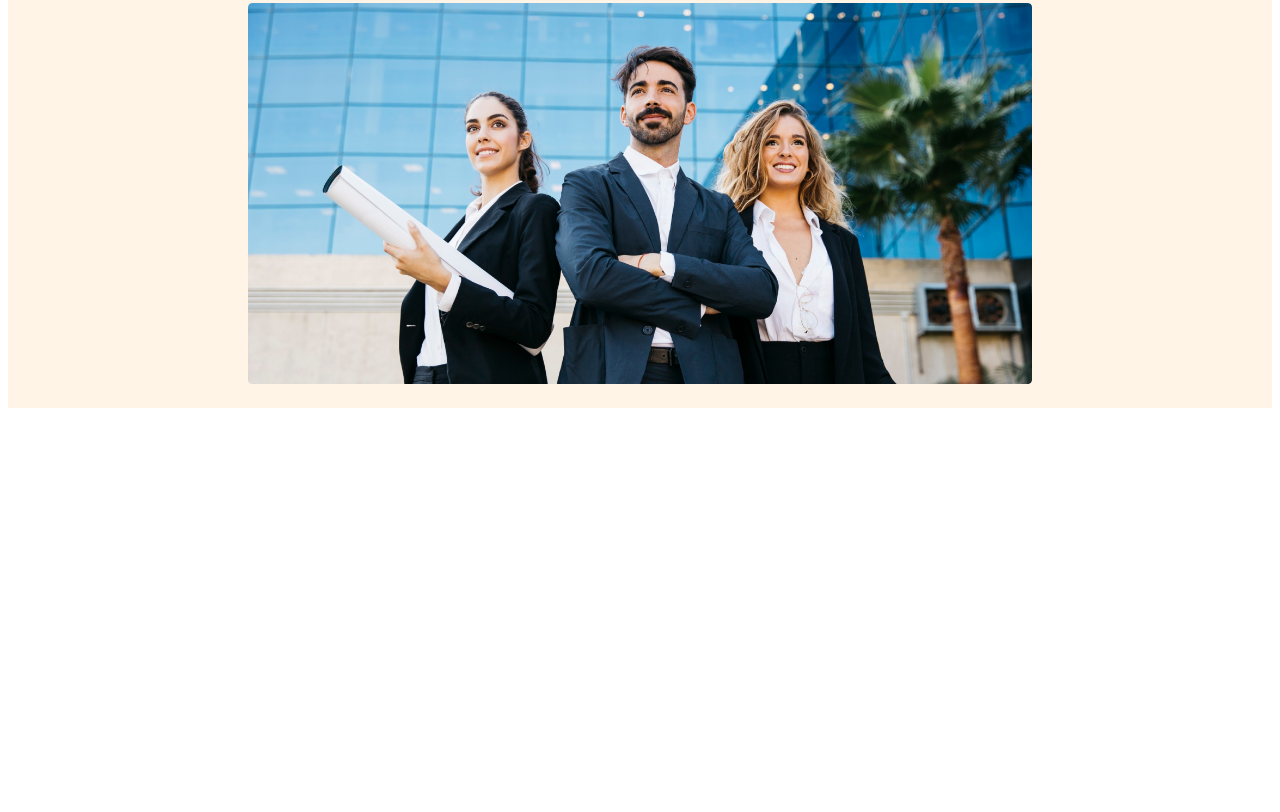
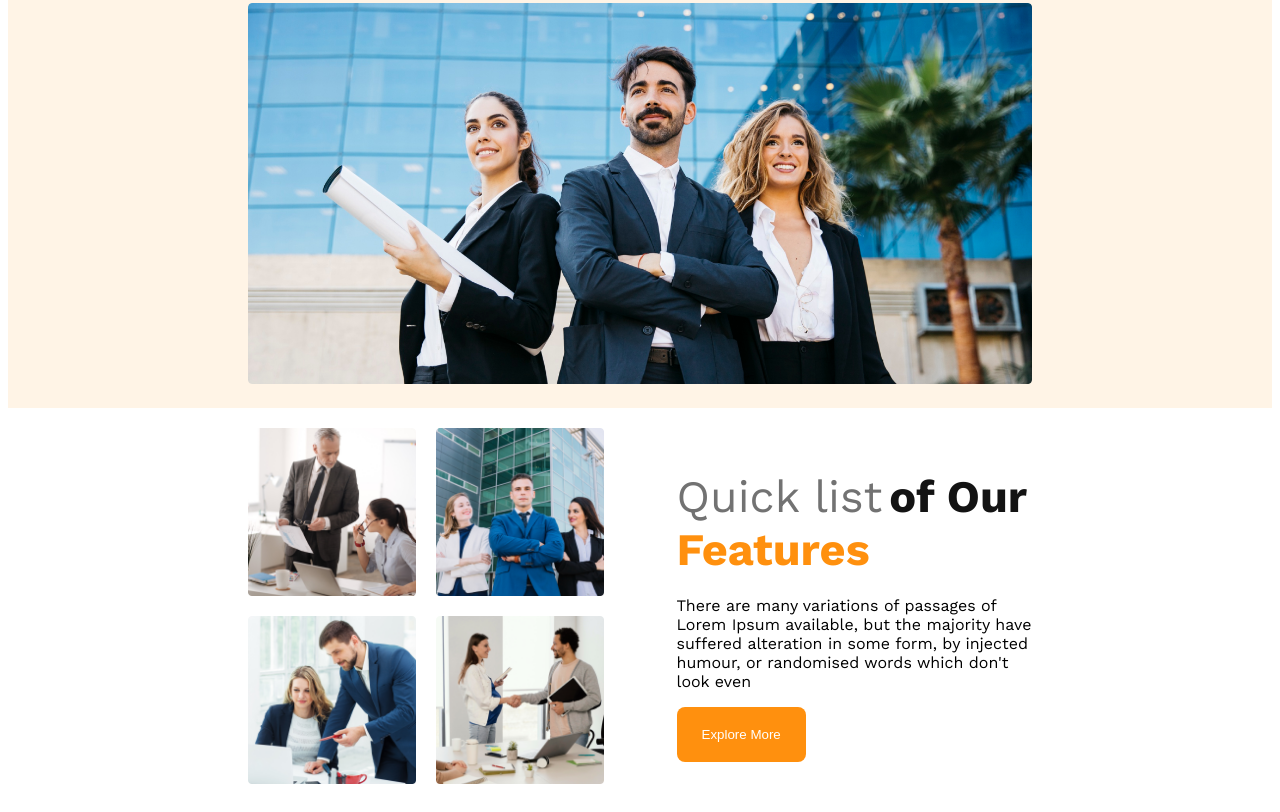
Before and after one commit to nasirmondol/g3-architcts-website, a plain HTML site: page index.html in a window 1280 px wide. Shown: the part 554-1366 px from the top of the page. Before the commit the page ends 970 px from the top, so only its background shows below. Drawn offline with nearby package versions, Linux system fonts and the light colour scheme; a web font is replaced by a local one.

Commit message:
team section added

```diff
--- a/index.html
+++ b/index.html
@@ -31,7 +31,24 @@
         </div>
     </header>
     <main>
-
+        <!-- Team section -->
+        <section>
+            <div class="team-container">
+                <div class="team-img-content">
+                    <img src="./images/team1.png" alt="">
+                    <img src="./images/team2.png" alt="">
+                    <img src="./images/team3.png" alt="">
+                    <img src="./images/team4.png" alt="">
+                </div>
+                <div class="team-text-content">
+                    <h2 class="team-title"><span class="quick">Quick list</span> <span class="our">of Our</span> <span class="feature">Features</span></h2>
+                    <p class="team-description">There are many variations of passages of Lorem Ipsum available, but the
+                        majority have suffered alteration in some form, by injected humour, or randomised words which
+                        don't look even</p>
+                    <button class="btn">Explore More</button>
+                </div>
+            </div>
+        </section>
     </main>
     <footer>
 
--- a/styles/crchitects.css
+++ b/styles/crchitects.css
@@ -16,6 +16,11 @@ body {
 
 header .btn {
     margin: 20px;
+}
+
+main {
+    padding: 20px 240px;
+    margin: auto;
 }
 
 /* header style */
@@ -72,6 +77,54 @@ ul li a {
     color: #727272;
 }
 
+/* team style */
+.team-container {
+    display: flex;
+    justify-content: center;
+    align-items: center;
+}
+
+.team-img-content {
+    display: grid;
+    grid-template-columns: repeat(2, 1fr);
+    gap: 20px;
+    width: 50%;
+}
+
+.team-img-content img {
+    width: 100%;
+}
+
+.team-img-content,
+.team-text-content {
+    width: 50%;
+}
+
+.team-text-content {
+    margin-left: 73px;
+    width: 50%;
+}
+
+.quick {
+    color: #727272;
+    font-size: 2.8rem;
+    font-style: normal;
+    font-weight: 500;
+}
+
+.our {
+    color: #131313;
+    font-size: 45px;
+    font-weight: 700;
+    line-height: normal;
+}
+
+.feature {
+    color: #FF900E;
+    font-size: 45px;
+    font-weight: 700;
+}
+
 /* responsive media query */
 @media screen and (max-width: 576px) {
     header {
@@ -87,17 +140,22 @@ ul li a {
         padding: 0;
         width: min-content;
     }
+    .team-img-content{
+        display: flex;
+        flex-direction: column;
+    }
 
 }
 
 @media screen and (min-width: 577px) and (max-width: 992px) {
-    header{
+    header {
         padding: 50px
-    };
+    }
 
     nav {
         flex-direction: column;
     }
+
     .banner-content {
         padding: 0;
         width: auto;
```
